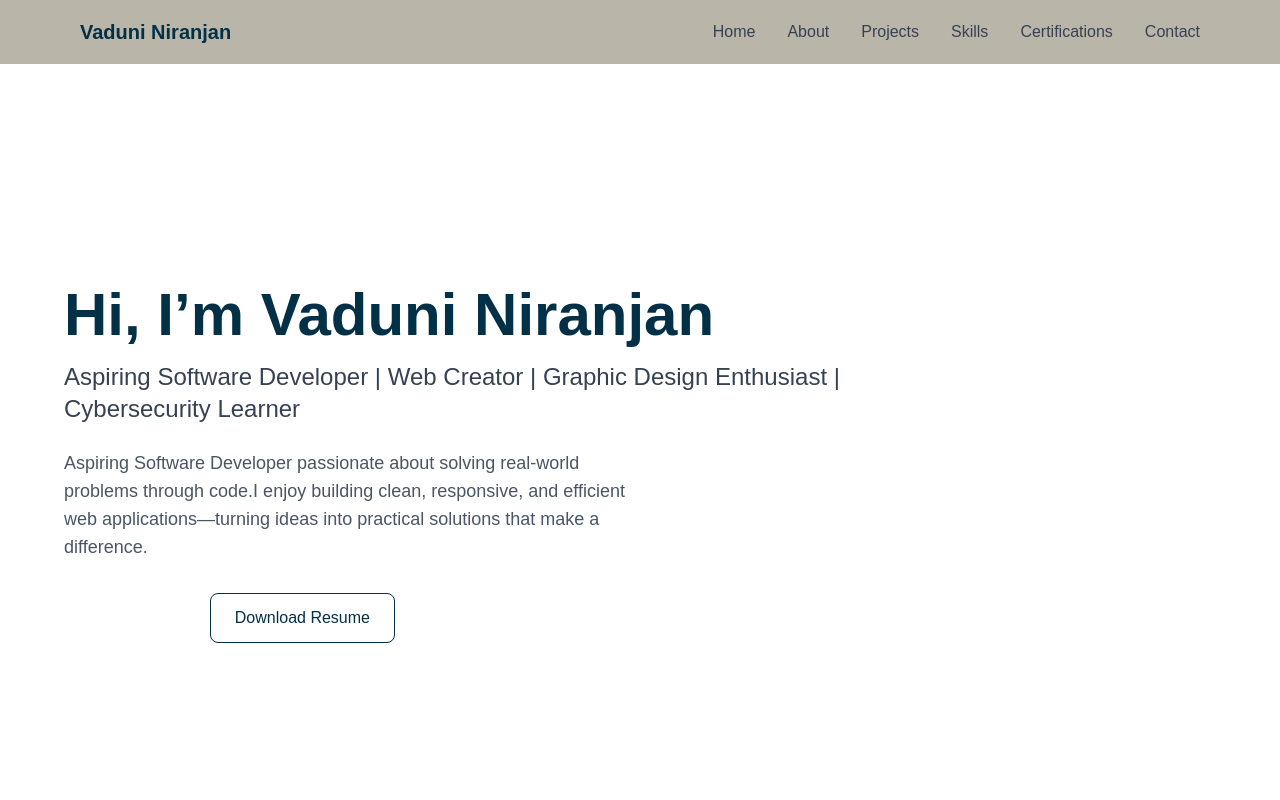
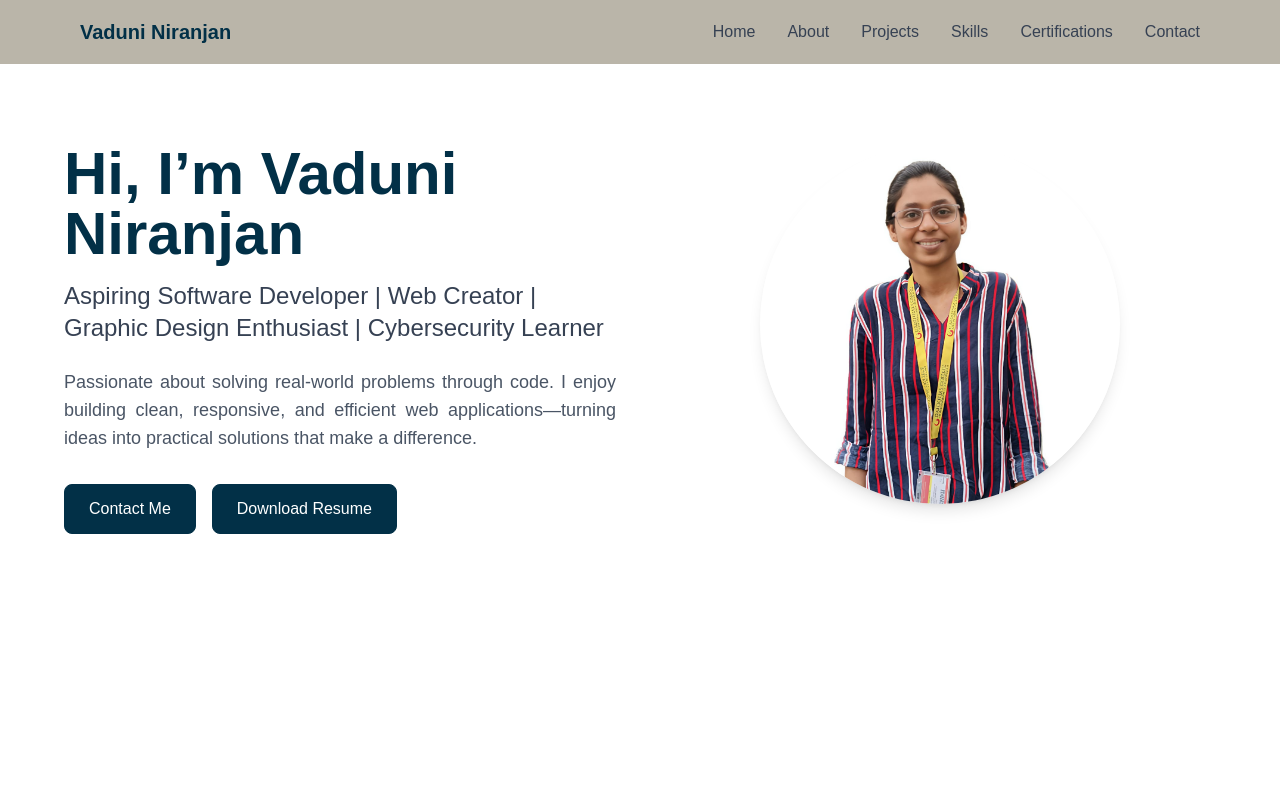
Before and after one commit to Vaduni/Portfolio, a Next.js app: page / in a window 1280 px wide. Shown: the top 800 px of the page. Built offline with nearby package versions, Linux system fonts and the light colour scheme.

Commit message:
updated Hero component

```diff
--- a/src/components/Hero.js
+++ b/src/components/Hero.js
@@ -2,34 +2,42 @@ import React from 'react';
 
 const Hero = () => {
   return (
-    <section className="min-h-screen flex flex-col justify-center items-start px-6 md:px-16 bg-white text-primary">
-      <div className="max-w-4xl">
+    <section className="min-h-screen flex flex-col md:flex-row justify-center items-center md:items-start px-6 md:px-16 py-20 bg-white text-primary">
+      {/* Left: Text Section */}
+      <div className="max-w-2xl md:w-1/2">
         <h1 className="text-4xl sm:text-6xl font-bold mb-4">
           Hi, I’m <span className="text-primary">Vaduni Niranjan</span>
         </h1>
         <h2 className="text-xl sm:text-2xl text-gray-700 mb-6">
-         Aspiring Software Developer | Web Creator | Graphic Design Enthusiast | Cybersecurity Learner
+          Aspiring Software Developer | Web Creator | Graphic Design Enthusiast | Cybersecurity Learner
         </h2>
-        <p className="text-md sm:text-lg text-gray-600 mb-8 max-w-xl">
-       Aspiring Software Developer passionate about solving real-world problems through code.I enjoy building clean, responsive, and efficient web applications—turning ideas into practical solutions that make a difference.
-
+        <p className="text-md sm:text-lg text-gray-600 mb-8 text-justify">
+         Passionate about solving real-world problems through code. I enjoy building clean, responsive, and efficient web applications—turning ideas into practical solutions that make a difference.
         </p>
         <div className="flex gap-4">
           <a
             href="#contact"
-            className="bg-primary text-white px-6 py-3 rounded-lg font-medium hover:bg-indigo-700 transition duration-300"
+            className="bg-[#023047] text-white px-6 py-3 rounded-lg font-medium transition duration-300 hover:bg-[#d6e2e9] hover:text-[#023047] border border-[#023047]"
           >
             Contact Me
           </a>
           <a
-            href="/Vaduni_Resume.pdf" // Update this with your resume path
+            href="/Vaduni_Resume.pdf"
             target="_blank"
             rel="noopener noreferrer"
-            className="border border-primary text-primary px-6 py-3 rounded-lg font-medium hover:bg-indigo-50 transition duration-300"
-          >
+           className="bg-[#023047] text-white px-6 py-3 rounded-lg font-medium transition duration-300 hover:bg-[#d6e2e9] hover:text-[#023047] border border-[#023047]">
             Download Resume
           </a>
         </div>
+      </div>
+
+      {/* Right: Image Section */}
+      <div className="mt-10 md:mt-0 md:ml-12 md:w-1/2 flex justify-center">
+        <img
+          src="/Vaduni.jpeg"
+          alt="Vaduni Niranjan"
+          className="w-84 h-84 md:w-90 md:h-90 object-cover rounded-full shadow-lg  border-primary"
+        />
       </div>
     </section>
   );
```
